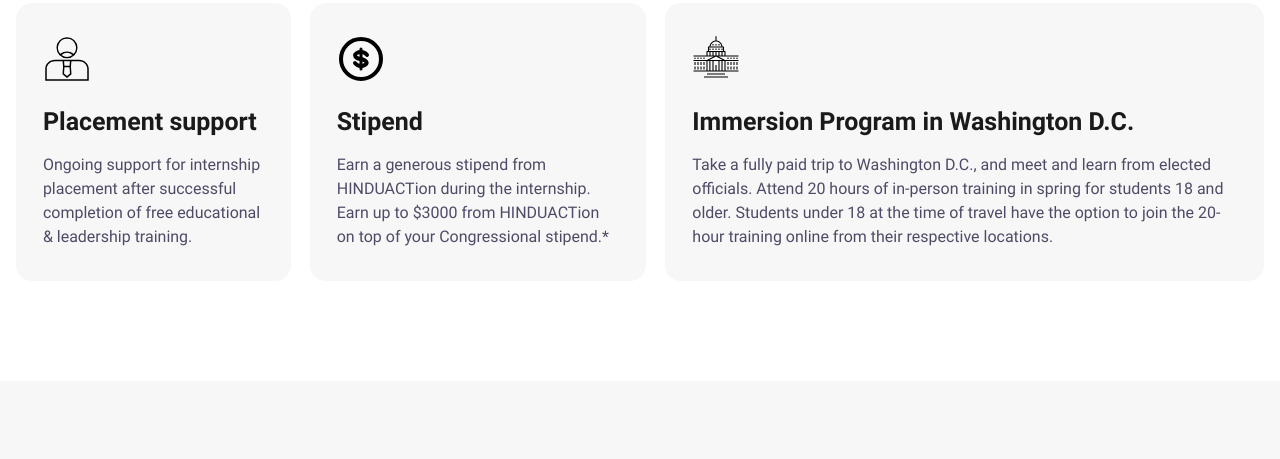
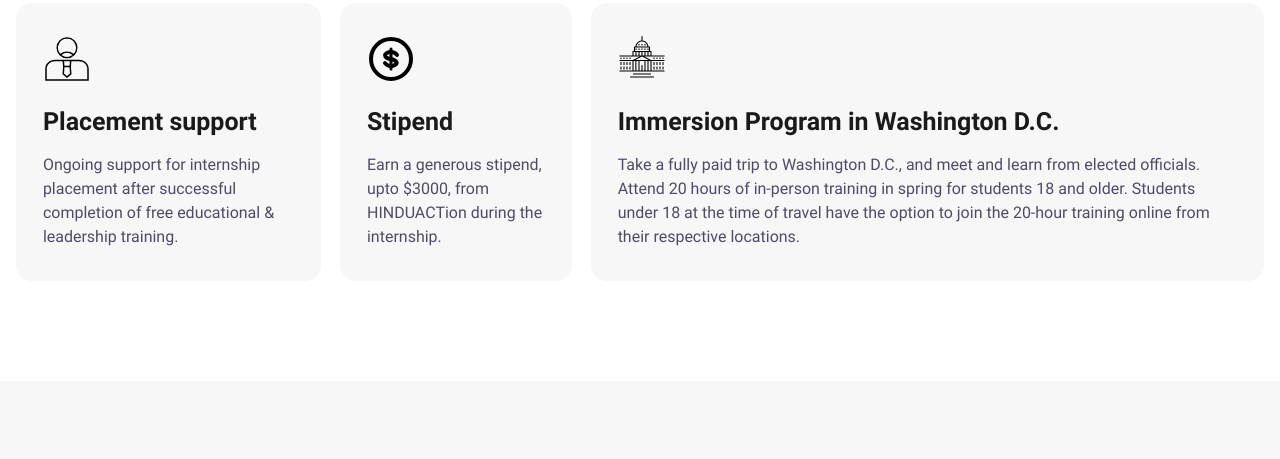
Before and after one commit to HinduACTion/pathfinders_website_codestitch, an Eleventy site: page src/index.html in a window 1280 px wide. Shown: the part 3306-3765 px from the top of the page. Built offline with nearby package versions, Linux system fonts and the light colour scheme; Eleventy itself is replaced by a stand-in of ours; files that its build step writes are made by us from their sources.

Commit message:
updates to the stipend

```diff
--- a/src/index.html
+++ b/src/index.html
@@ -466,8 +466,7 @@ eleventyNavigation:
                     <img class="cs-icon" aria-hidden="true" loading="lazy" decoding="async" src="/assets/svgs/money.svg" alt="icon" width="40" height="48">
                     <h3 class="cs-h3">Stipend</h3>
                     <p class="cs-item-text">
-                        Earn a generous stipend from HINDUACTion during the internship.
-                        Earn up to $3000 from HINDUACTion on top of your Congressional stipend.*
+                        Earn a generous stipend, upto $3000, from HINDUACTion during the internship.
                     </p>
                 </li>
                 <li class="cs-item">
```
